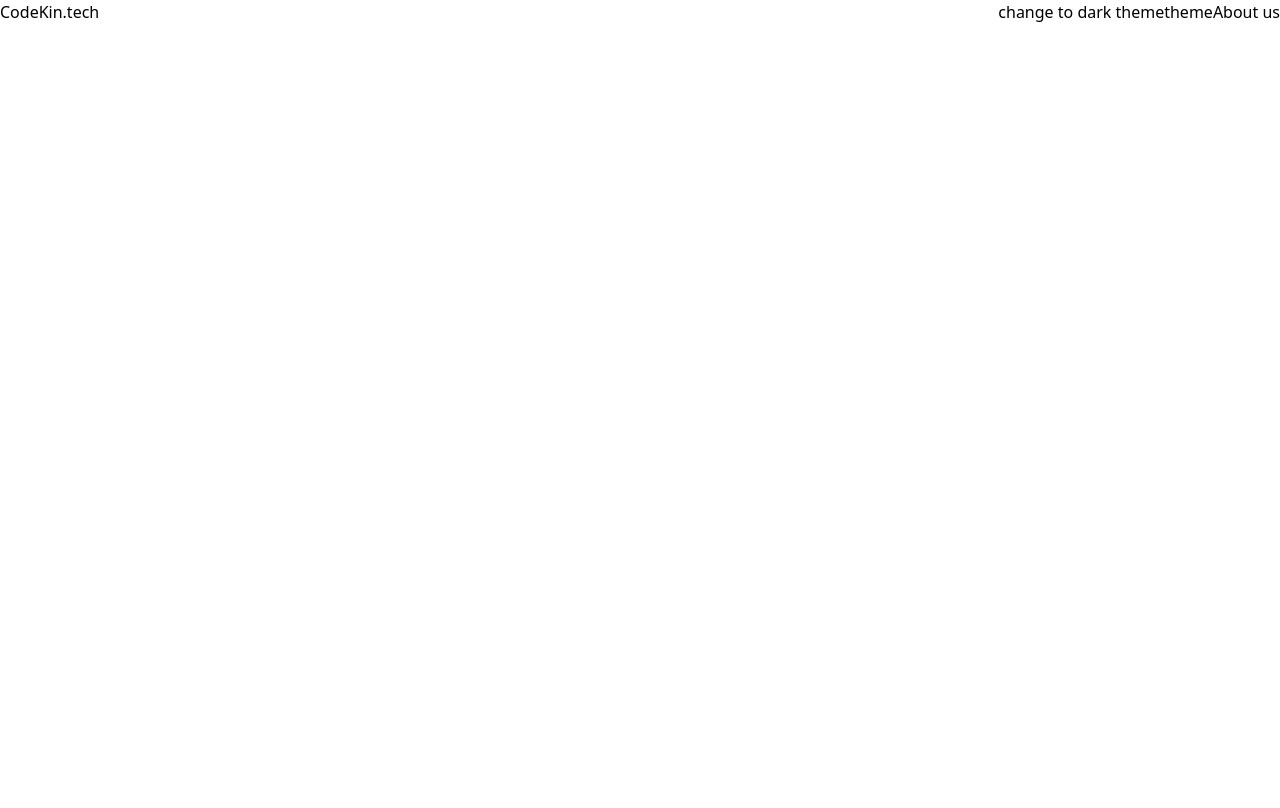
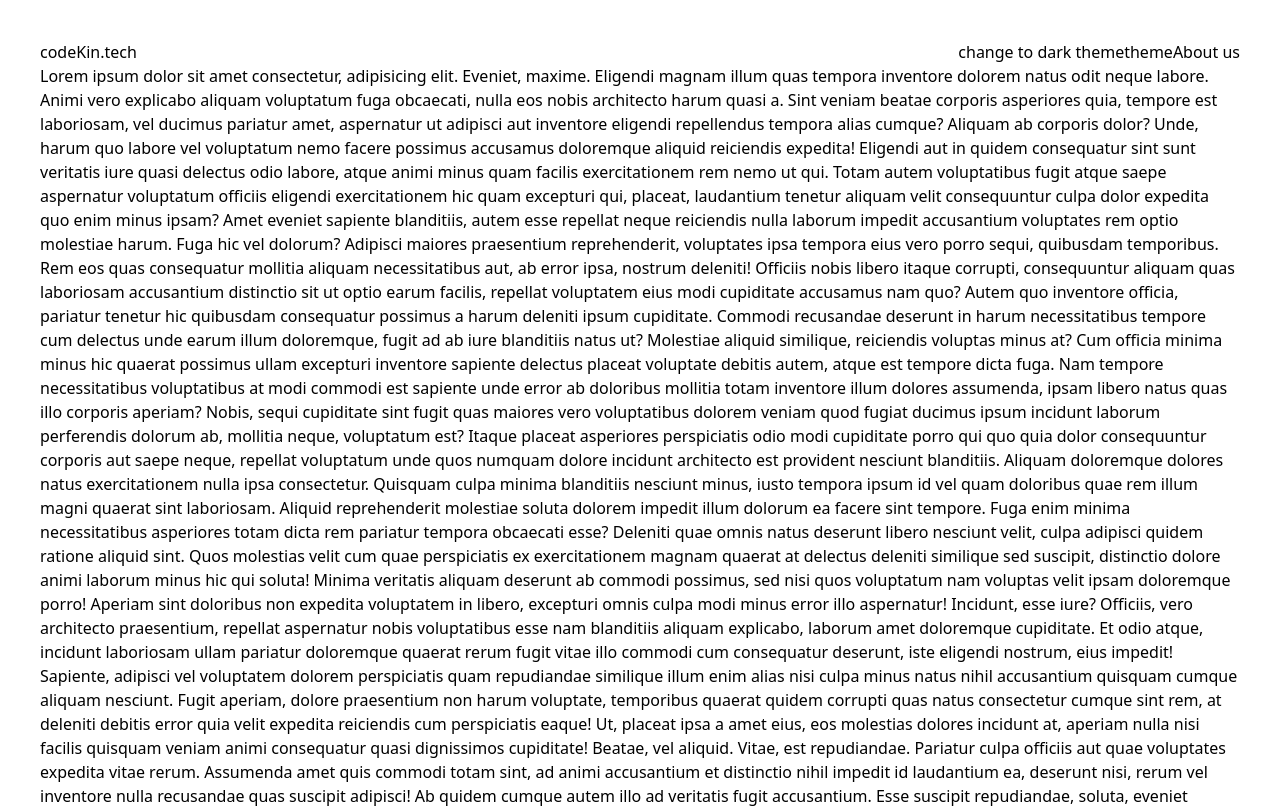
Before and after one commit to veritem/codekin.tech, a Next.js app: page / in a window 1280 px wide. Shown: the top 808 px of the page. Built offline with nearby package versions, Linux system fonts and the light colour scheme; a web font is replaced by a local one.

Commit message:
setup index component done

```diff
--- a/components/Nav.tsx
+++ b/components/Nav.tsx
@@ -1,5 +1,6 @@
 import { useTheme } from 'next-themes'
 import { useEffect, useState } from 'react'
+import Link from 'next/link'
 
 export default function Nav(): React.ReactElement {
     const [mounted, setMounted] = useState<boolean>(false)
@@ -9,9 +10,11 @@ export default function Nav(): React.ReactElement {
     useEffect(() => setMounted(true), [])
 
     return (
-        <nav className="flex justify-between items-center bg-white dark:bg-primary-dark">
+        <nav className=" sticky z-10 top-0 flex dark:bg-primary-dark bg-opacity-60  justify-between items-center">
             <div>
-                <h2 className=" dark:text-white">CodeKin.tech</h2>
+                <Link href="/">
+                    <a className=" dark:text-white">codeKin.tech</a>
+                </Link>
             </div>
             <div className=" flex justify-between items-center">
                 {mounted && (
--- a/layout/index.tsx
+++ b/layouts/index.tsx
@@ -2,7 +2,7 @@ import Nav from '@/components/Nav'
 
 const IndexLayout: React.FC = ({ children }): React.ReactElement => {
     return (
-        <section className="bg-white dark:bg-primary-dark">
+        <section className="bg-white dark:bg-primary-dark m-10">
             <Nav />
             <main>{children}</main>
         </section>
--- a/pages/index.tsx
+++ b/pages/index.tsx
@@ -1,10 +1,105 @@
 import React from 'react'
-import Nav from '@/components/Nav'
+import Container from '@/layouts/index'
 
 export default function Home(): React.ReactElement {
     return (
-        <>
-            <Nav />
-        </>
+        <Container>
+            <p>
+                Lorem ipsum dolor sit amet consectetur, adipisicing elit. Eveniet, maxime. Eligendi
+                magnam illum quas tempora inventore dolorem natus odit neque labore. Animi vero
+                explicabo aliquam voluptatum fuga obcaecati, nulla eos nobis architecto harum quasi
+                a. Sint veniam beatae corporis asperiores quia, tempore est laboriosam, vel ducimus
+                pariatur amet, aspernatur ut adipisci aut inventore eligendi repellendus tempora
+                alias cumque? Aliquam ab corporis dolor? Unde, harum quo labore vel voluptatum nemo
+                facere possimus accusamus doloremque aliquid reiciendis expedita! Eligendi aut in
+                quidem consequatur sint sunt veritatis iure quasi delectus odio labore, atque animi
+                minus quam facilis exercitationem rem nemo ut qui. Totam autem voluptatibus fugit
+                atque saepe aspernatur voluptatum officiis eligendi exercitationem hic quam
+                excepturi qui, placeat, laudantium tenetur aliquam velit consequuntur culpa dolor
+                expedita quo enim minus ipsam? Amet eveniet sapiente blanditiis, autem esse repellat
+                neque reiciendis nulla laborum impedit accusantium voluptates rem optio molestiae
+                harum. Fuga hic vel dolorum? Adipisci maiores praesentium reprehenderit, voluptates
+                ipsa tempora eius vero porro sequi, quibusdam temporibus. Rem eos quas consequatur
+                mollitia aliquam necessitatibus aut, ab error ipsa, nostrum deleniti! Officiis nobis
+                libero itaque corrupti, consequuntur aliquam quas laboriosam accusantium distinctio
+                sit ut optio earum facilis, repellat voluptatem eius modi cupiditate accusamus nam
+                quo? Autem quo inventore officia, pariatur tenetur hic quibusdam consequatur
+                possimus a harum deleniti ipsum cupiditate. Commodi recusandae deserunt in harum
+                necessitatibus tempore cum delectus unde earum illum doloremque, fugit ad ab iure
+                blanditiis natus ut? Molestiae aliquid similique, reiciendis voluptas minus at? Cum
+                officia minima minus hic quaerat possimus ullam excepturi inventore sapiente
+                delectus placeat voluptate debitis autem, atque est tempore dicta fuga. Nam tempore
+                necessitatibus voluptatibus at modi commodi est sapiente unde error ab doloribus
+                mollitia totam inventore illum dolores assumenda, ipsam libero natus quas illo
+                corporis aperiam? Nobis, sequi cupiditate sint fugit quas maiores vero voluptatibus
+                dolorem veniam quod fugiat ducimus ipsum incidunt laborum perferendis dolorum ab,
+                mollitia neque, voluptatum est? Itaque placeat asperiores perspiciatis odio modi
+                cupiditate porro qui quo quia dolor consequuntur corporis aut saepe neque, repellat
+                voluptatum unde quos numquam dolore incidunt architecto est provident nesciunt
+                blanditiis. Aliquam doloremque dolores natus exercitationem nulla ipsa consectetur.
+                Quisquam culpa minima blanditiis nesciunt minus, iusto tempora ipsum id vel quam
+                doloribus quae rem illum magni quaerat sint laboriosam. Aliquid reprehenderit
+                molestiae soluta dolorem impedit illum dolorum ea facere sint tempore. Fuga enim
+                minima necessitatibus asperiores totam dicta rem pariatur tempora obcaecati esse?
+                Deleniti quae omnis natus deserunt libero nesciunt velit, culpa adipisci quidem
+                ratione aliquid sint. Quos molestias velit cum quae perspiciatis ex exercitationem
+                magnam quaerat at delectus deleniti similique sed suscipit, distinctio dolore animi
+                laborum minus hic qui soluta! Minima veritatis aliquam deserunt ab commodi possimus,
+                sed nisi quos voluptatum nam voluptas velit ipsam doloremque porro! Aperiam sint
+                doloribus non expedita voluptatem in libero, excepturi omnis culpa modi minus error
+                illo aspernatur! Incidunt, esse iure? Officiis, vero architecto praesentium,
+                repellat aspernatur nobis voluptatibus esse nam blanditiis aliquam explicabo,
+                laborum amet doloremque cupiditate. Et odio atque, incidunt laboriosam ullam
+                pariatur doloremque quaerat rerum fugit vitae illo commodi cum consequatur deserunt,
+                iste eligendi nostrum, eius impedit! Sapiente, adipisci vel voluptatem dolorem
+                perspiciatis quam repudiandae similique illum enim alias nisi culpa minus natus
+                nihil accusantium quisquam cumque aliquam nesciunt. Fugit aperiam, dolore
+                praesentium non harum voluptate, temporibus quaerat quidem corrupti quas natus
+                consectetur cumque sint rem, at deleniti debitis error quia velit expedita
+                reiciendis cum perspiciatis eaque! Ut, placeat ipsa a amet eius, eos molestias
+                dolores incidunt at, aperiam nulla nisi facilis quisquam veniam animi consequatur
+                quasi dignissimos cupiditate! Beatae, vel aliquid. Vitae, est repudiandae. Pariatur
+                culpa officiis aut quae voluptates expedita vitae rerum. Assumenda amet quis commodi
+                totam sint, ad animi accusantium et distinctio nihil impedit id laudantium ea,
+                deserunt nisi, rerum vel inventore nulla recusandae quas suscipit adipisci! Ab
+                quidem cumque autem illo ad veritatis fugit accusantium. Esse suscipit repudiandae,
+                soluta, eveniet temporibus in accusamus officia eos commodi aliquid obcaecati
+                inventore hic assumenda rerum eum atque. Quod natus harum ad minima eos distinctio
+                deserunt obcaecati illum quam ea, rem dolores maxime enim sed aspernatur perferendis
+                suscipit culpa vel cupiditate delectus. Cum dignissimos voluptates possimus aut
+                dolores eius ratione, officiis similique laudantium inventore quas nostrum, corporis
+                voluptas aliquam consequatur obcaecati dolore cupiditate vitae aliquid error! Magni
+                ad excepturi dolorem, officia consectetur iusto cum corrupti eos laborum! Magni
+                suscipit magnam sunt ad asperiores cupiditate illo recusandae non temporibus nostrum
+                molestiae fugiat a corrupti consectetur, alias accusamus odit eaque atque! Cum quam
+                necessitatibus nesciunt adipisci dignissimos et ea doloribus deserunt ipsa unde,
+                natus ex totam! Architecto, praesentium, adipisci laborum soluta odio vitae
+                repudiandae dolorum sunt quibusdam porro illum. Eos ipsum rem quam magni voluptatum
+                quia nobis nisi autem aut? Dignissimos corrupti possimus nisi doloribus sed! Qui
+                aliquam necessitatibus quos, ipsa distinctio, dolor, cum esse ullam incidunt iste
+                maxime quam? Quisquam, eaque aliquam architecto at iusto doloremque laboriosam.
+                Asperiores ut molestias deserunt neque doloribus cupiditate labore suscipit maxime
+                quibusdam aliquam quo harum vero quae dolore reprehenderit eveniet corporis
+                voluptate, repudiandae at maiores expedita totam velit consectetur veritatis?
+                Dolores repellat voluptates voluptate veniam officiis, repudiandae non. Voluptatibus
+                quam, corporis quibusdam tenetur odit deserunt sit itaque? Hic ipsum porro aperiam
+                amet repudiandae laudantium sequi rem sint, nesciunt consectetur ipsa beatae
+                consequatur soluta. Esse a cum blanditiis inventore dignissimos quis, possimus at
+                ullam tempora? Eligendi libero voluptatibus placeat neque ea iusto temporibus vel at
+                voluptate dignissimos reiciendis voluptatem modi, porro pariatur aut molestiae ipsam
+                voluptates, voluptatum aliquam obcaecati asperiores inventore cum! In saepe quod
+                provident sit deserunt. Dolores laudantium qui dicta culpa obcaecati maiores neque
+                perferendis recusandae quis, nulla, iusto eaque corporis? Nesciunt reiciendis
+                ratione, vitae quae voluptates quo similique iusto molestias consectetur earum
+                possimus itaque cum soluta ad nihil laudantium laborum incidunt, commodi odio neque
+                cumque, inventore illum est eaque! Quaerat, accusantium? Animi eligendi voluptates,
+                voluptatum earum aliquam error, laborum tempore minus tempora provident
+                reprehenderit voluptatibus unde obcaecati placeat quam molestiae laboriosam?
+                Consequuntur eveniet repudiandae odit porro temporibus laboriosam dolor. Aperiam
+                dolorum totam odio, libero necessitatibus repudiandae ullam itaque esse mollitia
+                molestiae error labore fugit dolore fuga ex voluptate iusto sit architecto vero
+                autem quis?
+            </p>
+        </Container>
     )
 }
```
Also changed, not shown: styles/tailwind.css (+8 -0 lines).
